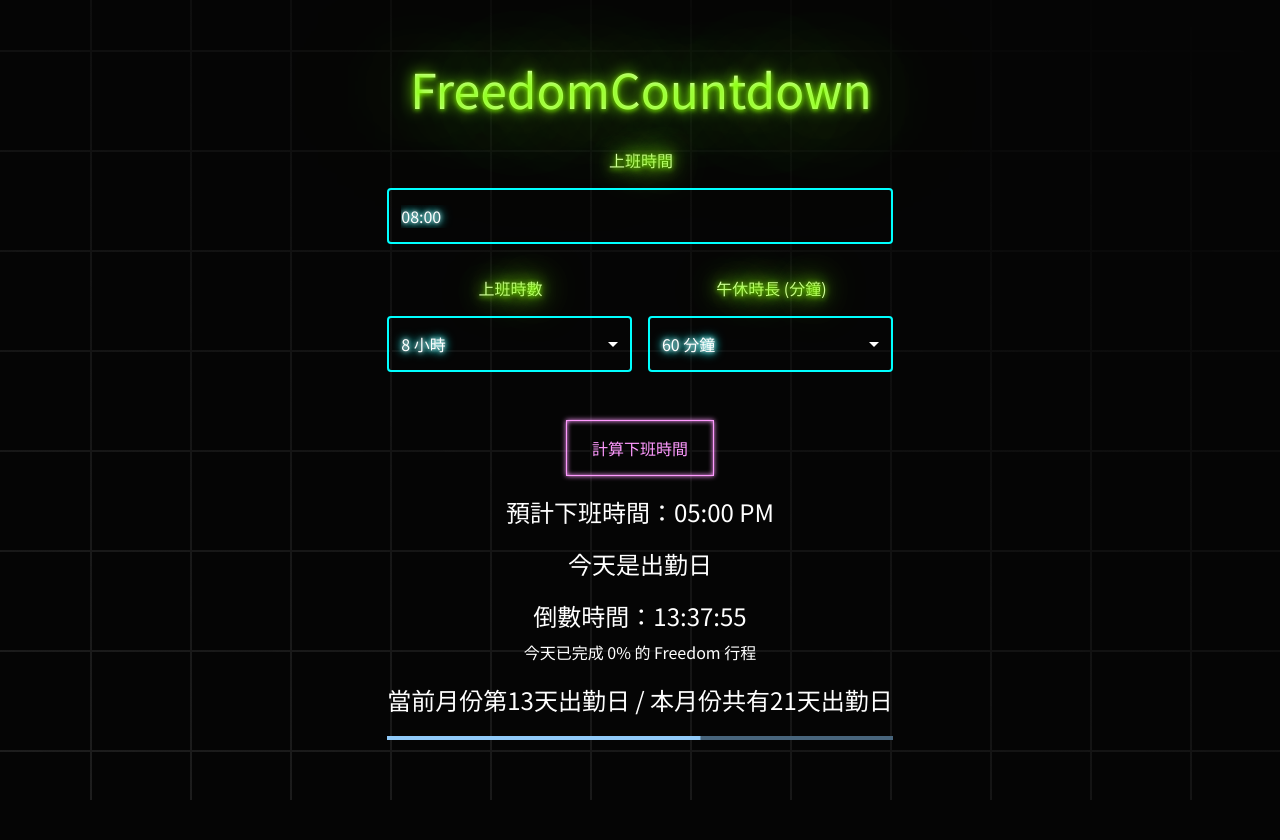
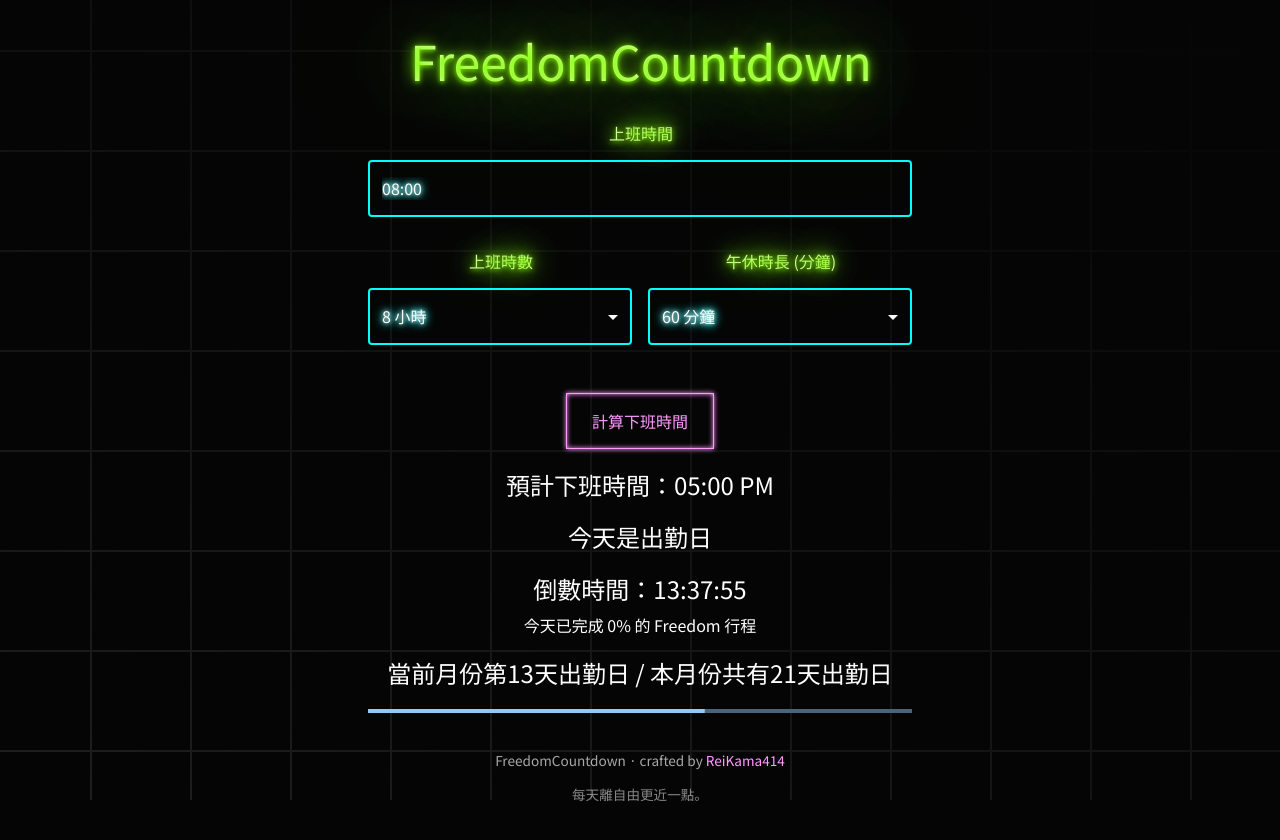
Before and after one commit to ReiKama414/FreedomCountdown, a React (Create React App) app: page / in a window 1280 px wide. Shown: the top 840 px of the page. Before the commit the page ends 800 px from the top, so only its background shows below. Built offline with nearby package versions, Linux system fonts and the light colour scheme.

Commit message:
feat: add footer and app shell layout to CountdownTimer component

```diff
--- a/src/App.jsx
+++ b/src/App.jsx
@@ -6,7 +6,18 @@ import theme from "./utils/theme";
 function App() {
 	return (
 		<ThemeProvider theme={theme}>
-			<CountdownTimer />
+			<div className="app-shell">
+				<CountdownTimer />
+				<footer className="app-footer">
+					<p className="app-footer-main">
+						FreedomCountdown · crafted by{" "}
+						<a href="https://reikama414.vercel.app/" target="_blank" rel="noreferrer">
+							ReiKama414
+						</a>
+					</p>
+					<p className="app-footer-sub">每天離自由更近一點。</p>
+				</footer>
+			</div>
 		</ThemeProvider>
 	);
 }
--- a/src/index.scss
+++ b/src/index.scss
@@ -1,15 +1,14 @@
 body {
 	font-family: "Noto Sans JP", -apple-system, BlinkMacSystemFont, "Segoe UI", "Roboto", "Oxygen", "Ubuntu", "Cantarell",
 		"Fira Sans", "Droid Sans", "Helvetica Neue", Arial, sans-serif, Helvetica, monospace;
-	display: flex;
-	justify-content: center;
-	align-items: flex-start;
 	margin: 0;
-	place-items: center;
 	min-height: 100vh;
 	color: #fff;
 	background: hsl(0 0% 2%);
 	user-select: none;
+	display: flex;
+	flex-direction: column;
+	align-items: center;
 }
 
 body::before {
@@ -69,3 +68,44 @@ body::before {
 		transform: scale(0.97);
 	}
 }
+
+#root {
+	flex: 1;
+	display: flex;
+	flex-direction: column;
+	align-items: center;
+	width: 100%;
+}
+
+.app-shell {
+	display: flex;
+	flex-direction: column;
+	align-items: center;
+	width: 100%;
+	max-width: 640px;
+	padding: 2rem 1.5rem 1.5rem;
+	box-sizing: border-box;
+}
+
+.app-footer {
+	margin-top: auto;
+	padding: 1.5rem 0 1.5rem;
+	width: 100%;
+	text-align: center;
+	font-size: 0.85rem;
+	color: rgba(255, 255, 255, 0.65);
+}
+
+.app-footer-main a {
+	color: #ff9aff;
+	text-decoration: none;
+}
+
+.app-footer-main a:hover {
+	text-decoration: underline;
+}
+
+.app-footer-sub {
+	margin-top: 0.25rem;
+	opacity: 0.8;
+}
```
